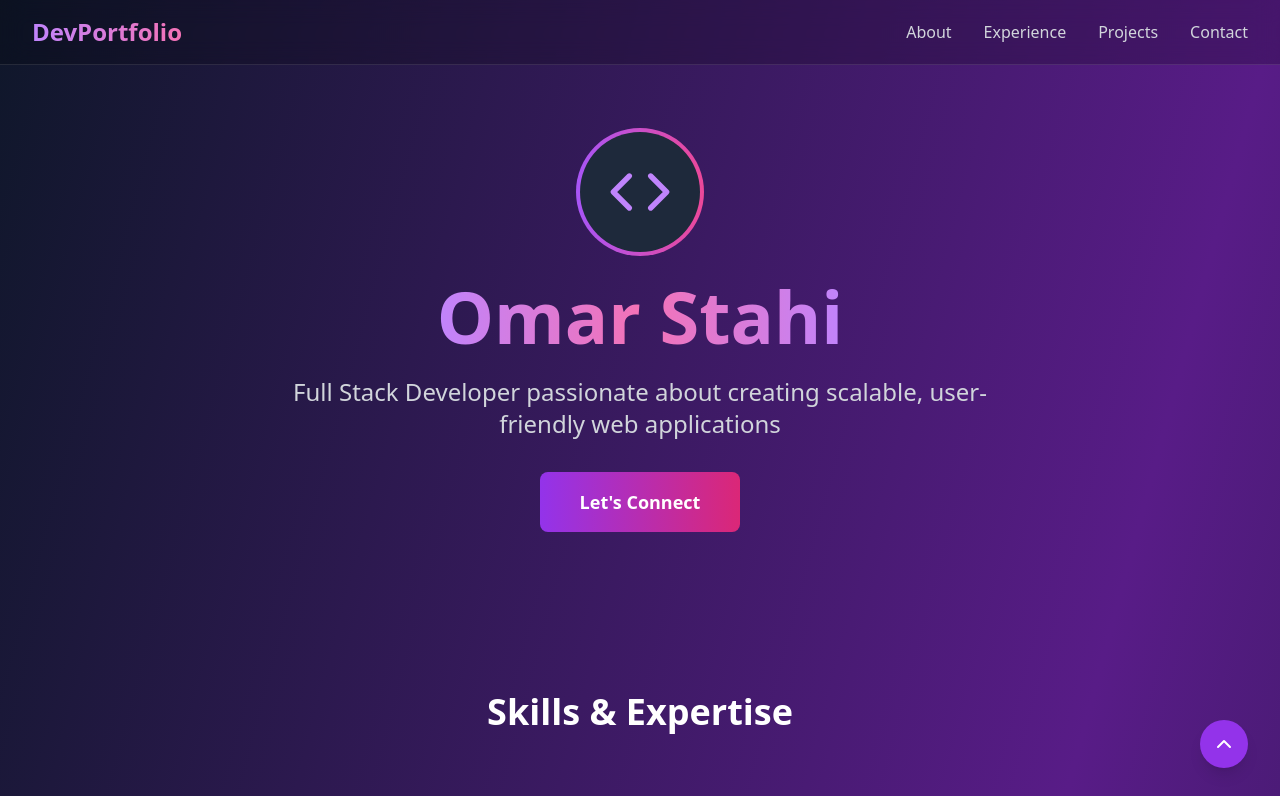
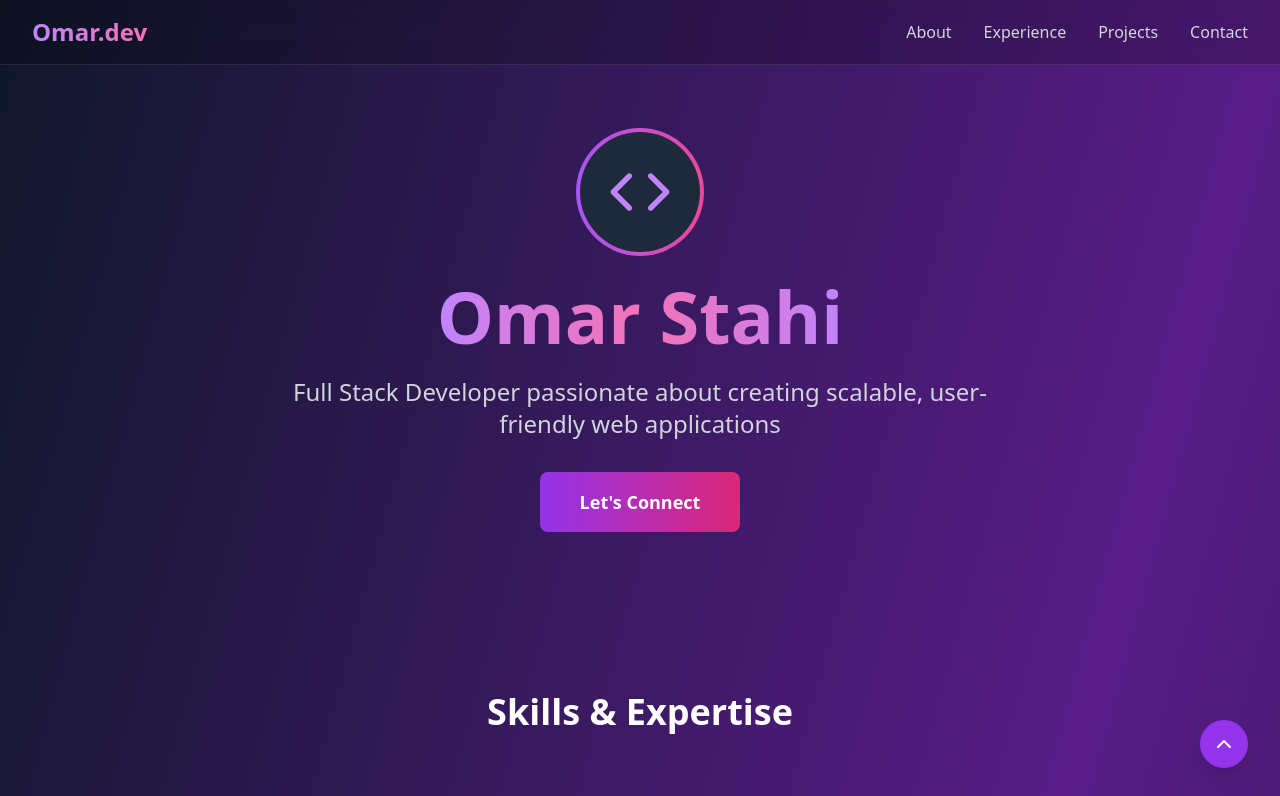
Before and after one commit to stahiomar/Omar-portfolio, a React (Create React App) app: page / in a window 1280 px wide. Shown: the top 796 px of the page. Built offline with nearby package versions, Linux system fonts and the light colour scheme.

Commit message:
Changed the name of the website

```diff
--- a/src/App.js
+++ b/src/App.js
@@ -188,7 +188,7 @@ const App = () => {
               animate={{ opacity: 1 }}
               transition={{ duration: 1 }}
             >
-              DevPortfolio
+              Omar.dev
             </motion.div>
             <div className="hidden md:flex space-x-8">
               {['About', 'Experience', 'Projects', 'Contact'].map((item) => (
```
